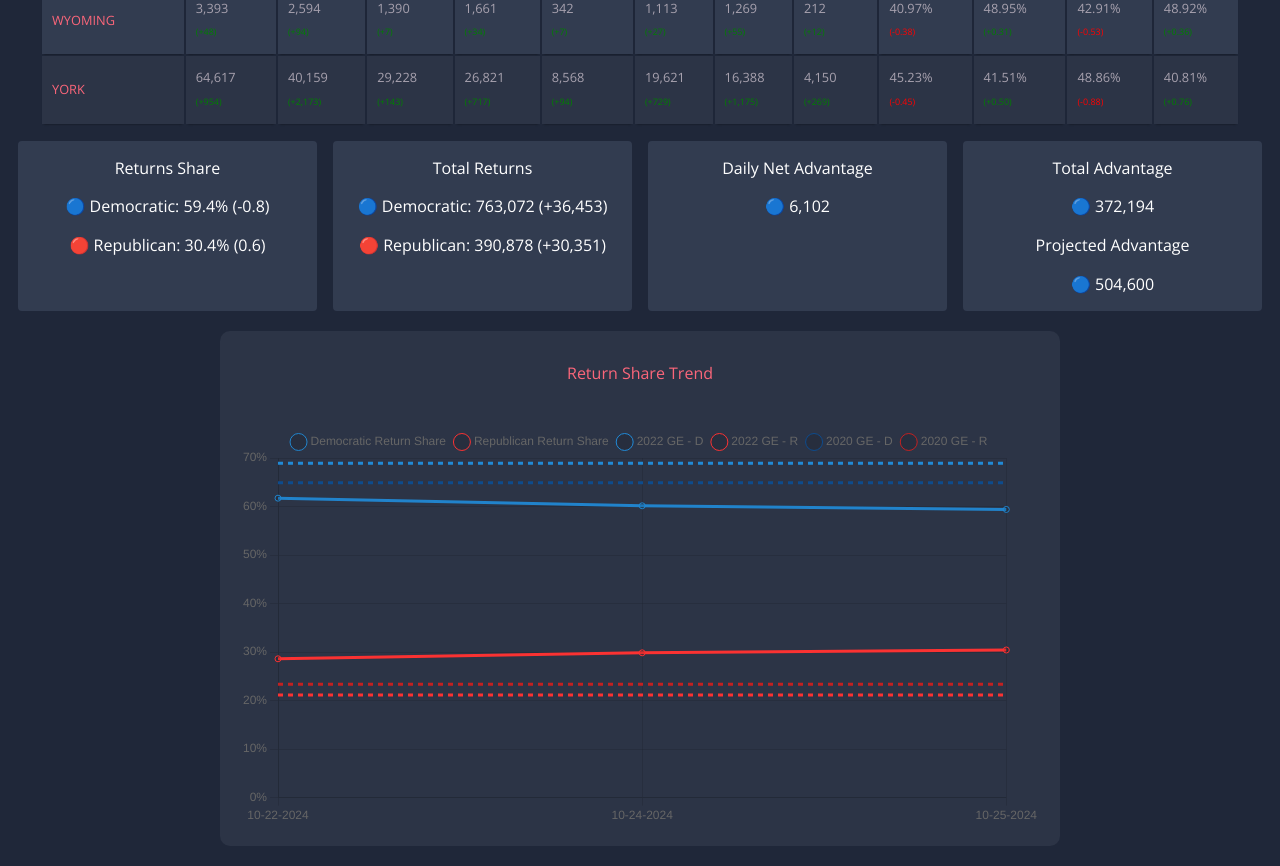
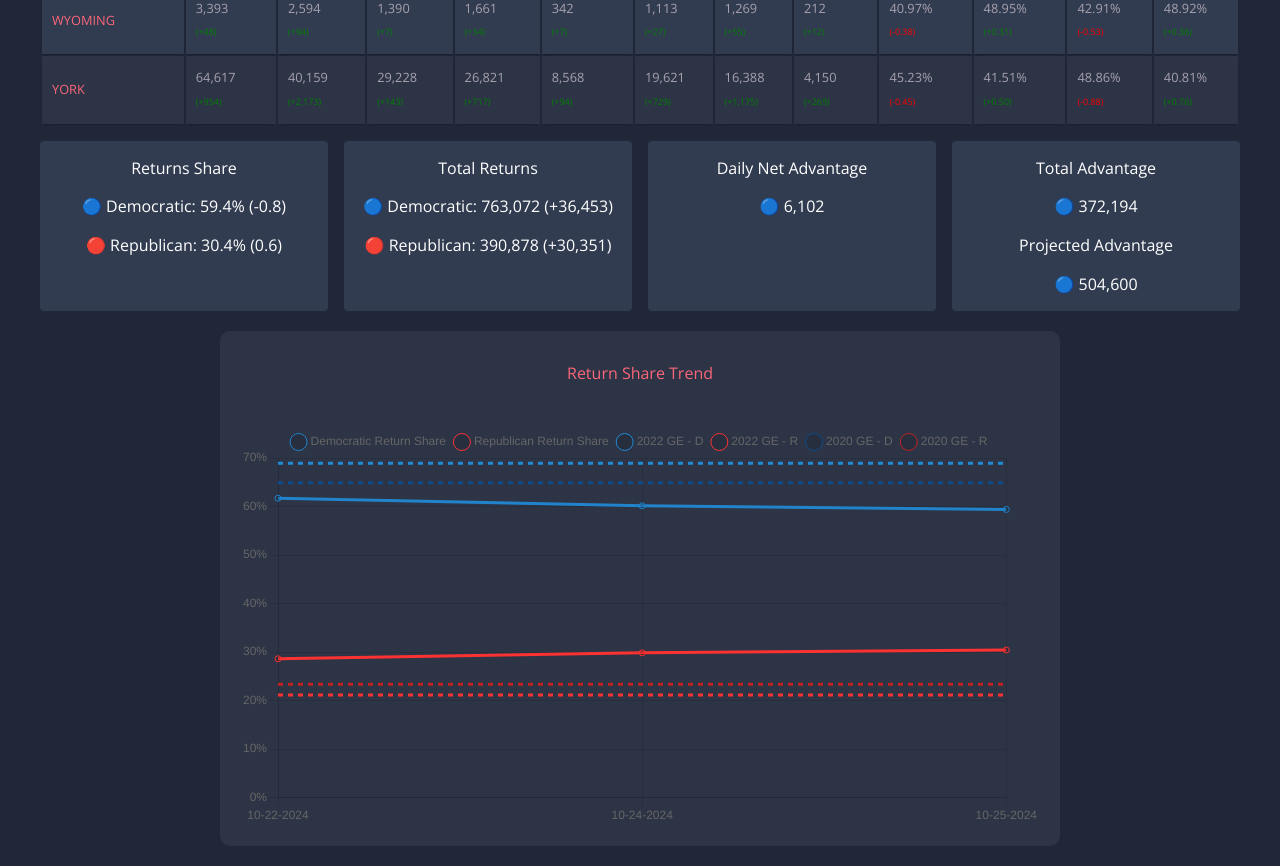
Before and after one commit to Isaacodes/PA-Daily-Report, a plain HTML site: page index.html in a window 1280 px wide. Shown: the part 4900-5766 px from the top of the page. Drawn offline with nearby package versions, Linux system fonts and the light colour scheme.

Commit message:
Update styles.css
.daily-summary-row now has max-width which matches the table.

```diff
--- a/styles.css
+++ b/styles.css
@@ -90,7 +90,7 @@ thead th {
 .container td {
   padding: 10px;
   text-align: left;
-  font-size: .8rem;
+  font-size: 0.8rem;
 }
 
 /* Other styles remain as they were */
@@ -209,6 +209,14 @@ thead th {
   padding-top: 15px;
   padding-left: 10px;
   padding-right: 10px;
+  max-width: 1200px;
+  display: flex;
+  flex-direction: row;
+  align-content: flex-end;
+  align-items: stretch;
+  justify-content: space-between;
+  flex-wrap: nowrap;
+  margin: 0 auto;
 }
 
 .daily-summary-row .box {
```
